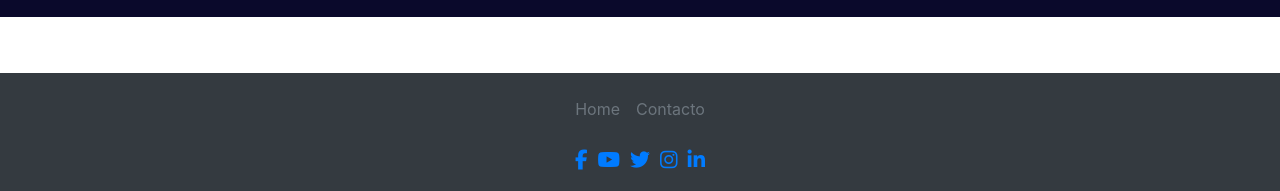
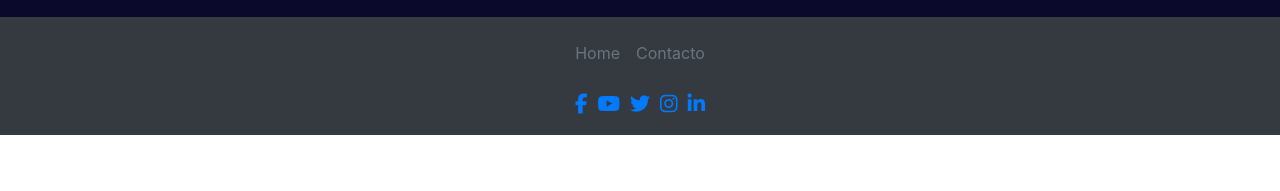
Before and after one commit to eloino92/wallmapuche, a plain HTML site: page index.html in a window 1280 px wide. Shown: the part 2064-2255 px from the top of the page. After the commit the page ends 2199 px from the top, so only its background shows below. Drawn offline with nearby package versions, Linux system fonts and the light colour scheme.

Commit message:
No footer

```diff
--- a/assets/css/main.css
+++ b/assets/css/main.css
@@ -1,8 +1,4 @@
 body {
-    padding-top: 56px;
-}
-
-footer{
     padding-top: 56px;
 }
 
```
